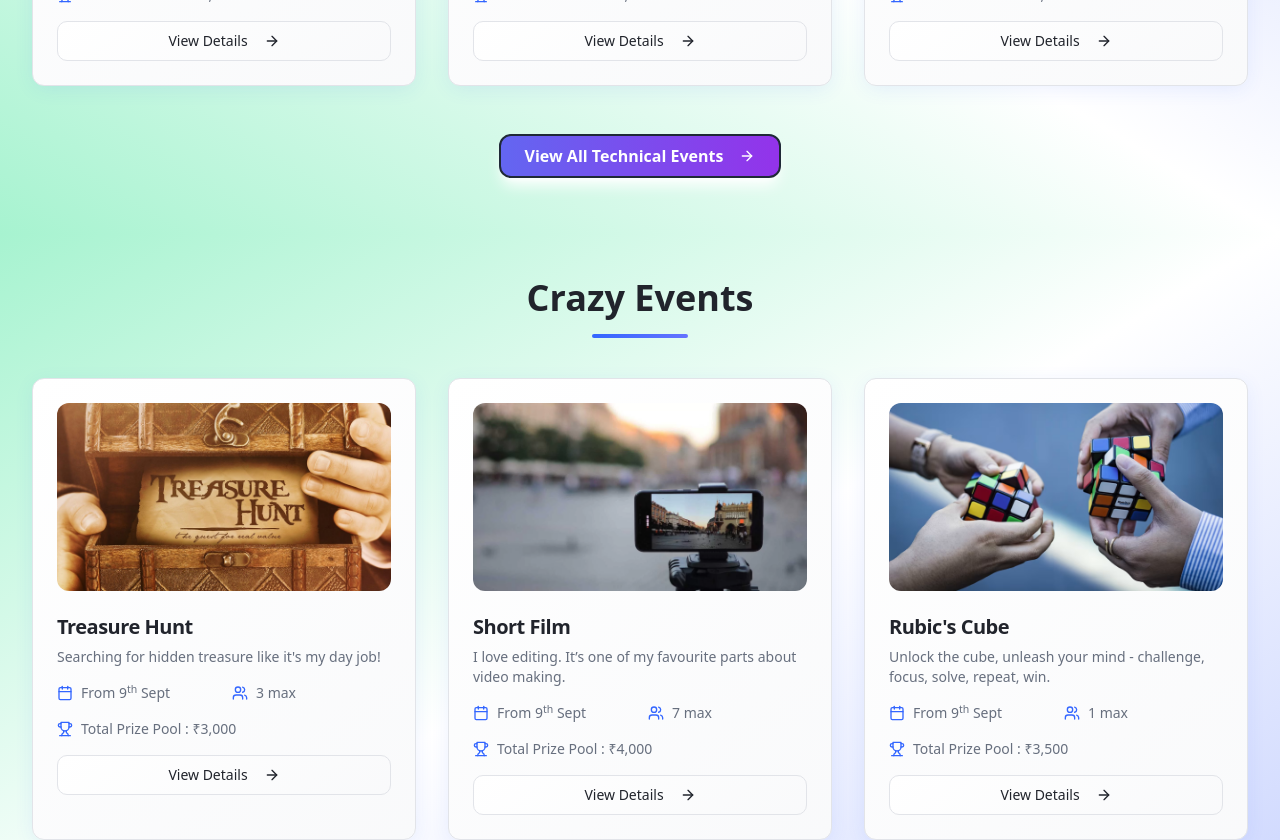
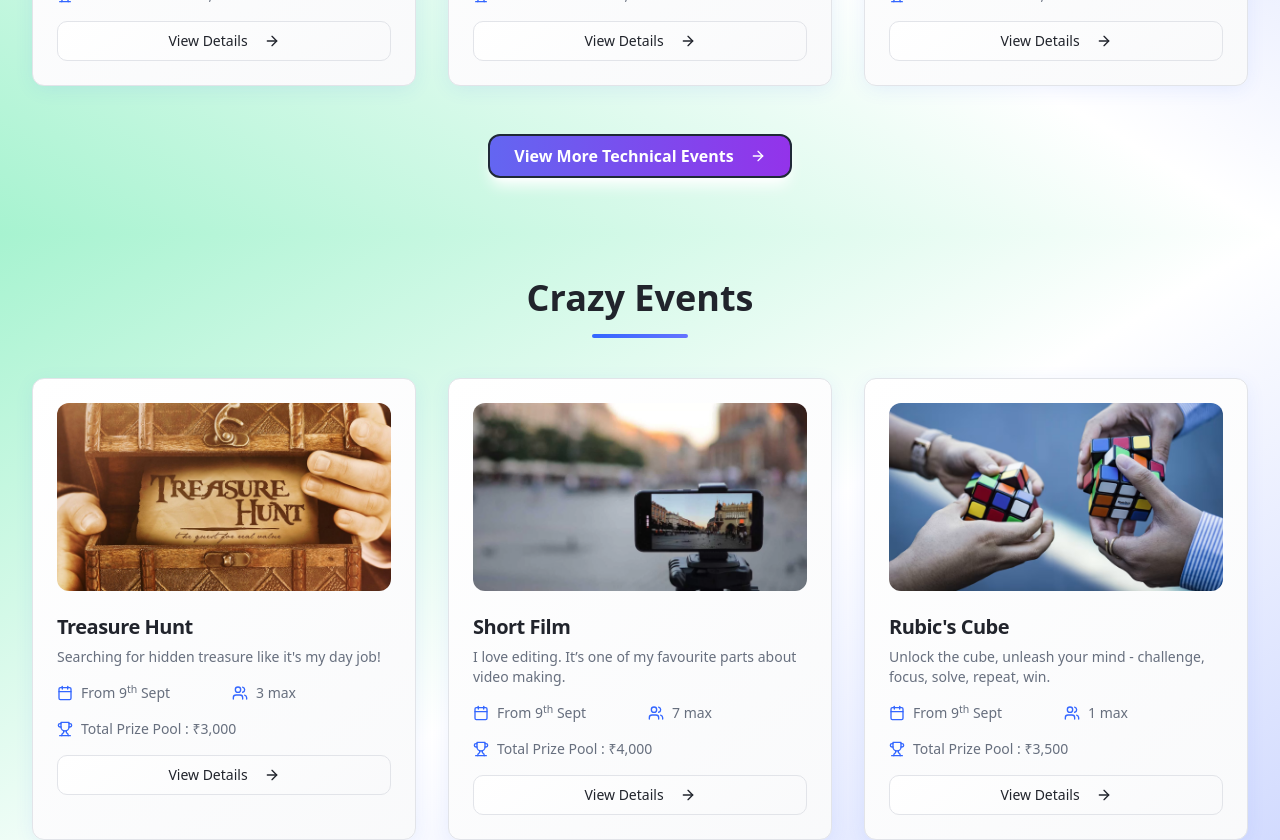
Before and after one commit to sumanthreddy217/Utkarsh2k25, a React (Vite) app: page /event/1 in a window 1280 px wide. Shown: the part 2140-2980 px from the top of the page. Built offline with nearby package versions, Linux system fonts and the light colour scheme.

Commit message:
Change BTN Name all to more

```diff
--- a/src/components/EventSection.tsx
+++ b/src/components/EventSection.tsx
@@ -114,7 +114,7 @@ const EventSection = ({
                 size="lg"
                 className="px-6 py-3 text-base font-semibold bg-gradient-to-r from-indigo-500 to-purple-600 text-white rounded-lg shadow-lg hover:scale-105 transition-transform duration-300 border-2 border-gray-800"
               >
-                View All {title}
+                View More {title}
                 <ArrowRight className="ml-2 h-5 w-5" />
               </Button>
             </Link>
--- a/src/data/events.ts
+++ b/src/data/events.ts
@@ -320,7 +320,7 @@ export const technicalEvents: Event[] = [
       contact2: "+91 8121930758",
       name3: "V. Hema",
       contact3: "+91 8500691429",
-      name4: "N. Hema Sri",
+      name4: "N. Hima Sri",
       contact4: "+91 9391011544",
     },
     venue: "Swarnandhra College IT Department",
```
Also changed, not shown: 1 other file (tests, documents, lock files or other folders).
